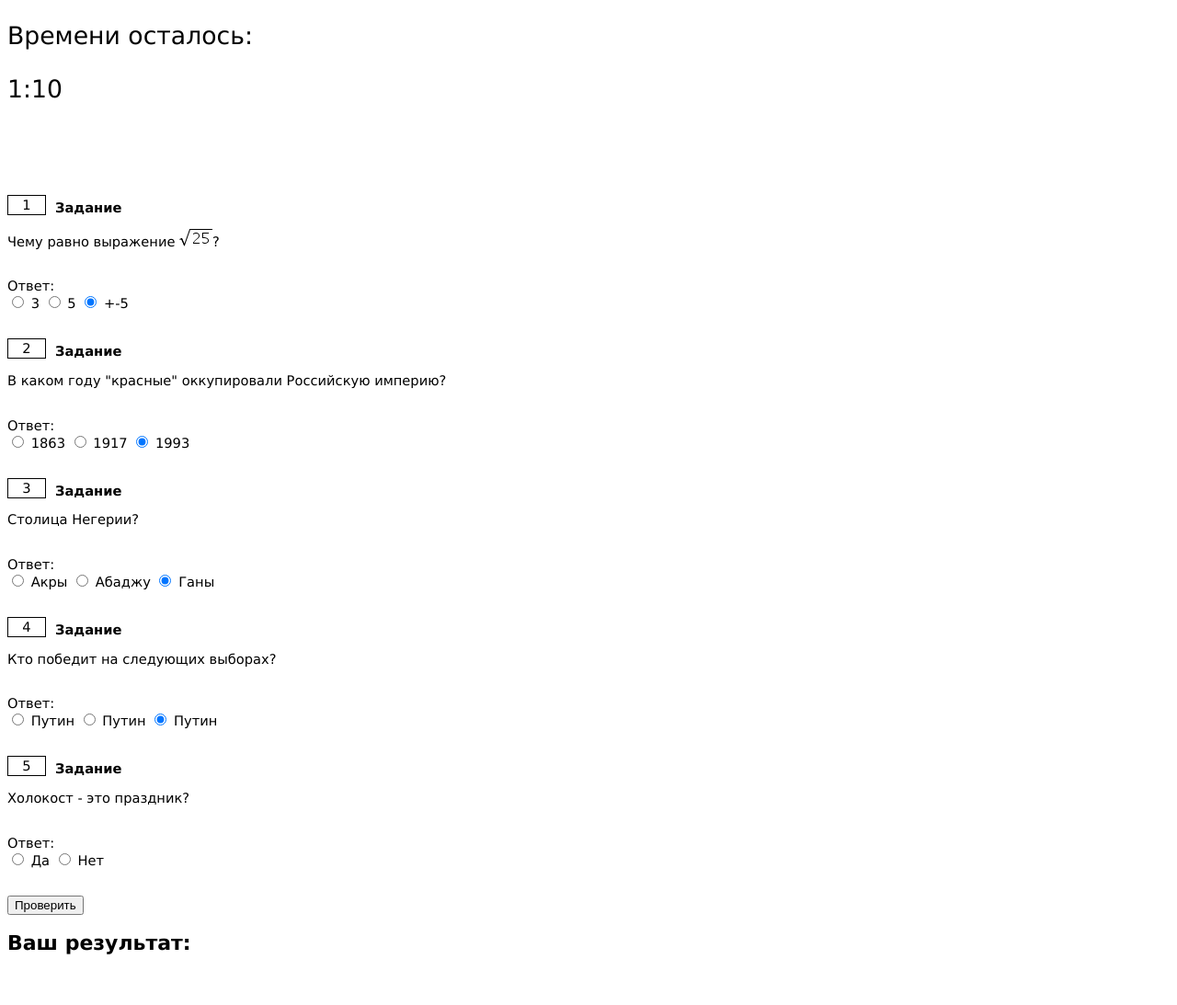
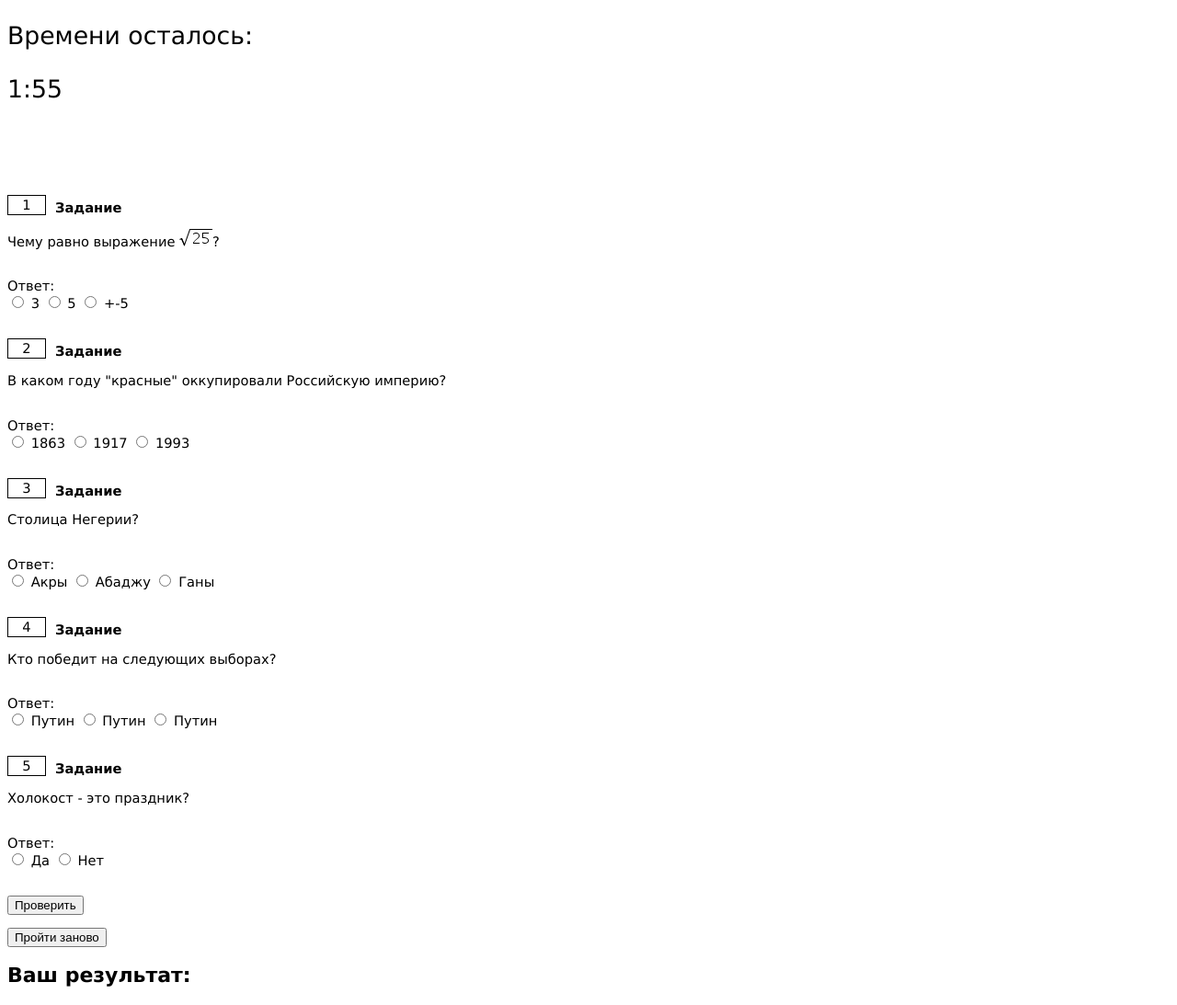
Before and after one commit to UntermenschX666/computer-network13-1, a plain HTML site: page test.html in a window 1280 px wide. Shown: the part 104-1197 px from the top of the page at 92% size. Before the commit the page ends 1162 px from the top, so only its background shows below. Drawn offline with Linux system fonts and the light colour scheme.

Commit message:
Lab was done

```diff
--- a/checkTest.js
+++ b/checkTest.js
@@ -23,7 +23,31 @@ function checkTest() {
     if(answer5[0].checked)
         sum++;
 
-    result.textContent = (sum/5)*100  + "%";
+    result.textContent = (sum/5)*100  + "%" + " ответов верные";
     stop.textContent = "1";
     check.disabled = true;
 }
+
+function remake(){
+        var answer1 = document.getElementsByName("answer1");
+        var answer2 = document.getElementsByName("answer2");
+        var answer3 = document.getElementsByName("answer3");
+        var answer4 = document.getElementsByName("answer4");
+        var answer5 = document.getElementsByName("answer5");
+        answer1[0].checked = false;
+        answer1[1].checked = false;
+        answer1[2].checked = false;
+        answer2[0].checked = false;
+        answer2[1].checked = false;
+        answer2[2].checked = false;
+        answer3[0].checked = false;
+        answer3[1].checked = false;
+        answer3[2].checked = false;
+        answer4[0].checked = false;
+        answer4[1].checked = false;
+        answer4[2].checked = false;
+        answer5[0].checked = false;
+        answer5[1].checked = false;
+        refreshTimer();
+
+}
--- a/test.html
+++ b/test.html
@@ -5,7 +5,7 @@
     <link rel="stylesheet" href="style.css">
     <title> Компьютерные сети </title>
 </head>
-<body>
+<body onload="startTimer(2, 0)">
     <h1> Лабараторная работа № 13.1 </h1>
     <hr>
     <h1> Тест </h1>
@@ -39,7 +39,7 @@
              <div class="answers1">
                 <input name="answer1" type="radio" value="1"> <span> 3</span>
                 <input name="answer1" type="radio" value="2"> <span> 5</span>
-                <input name="answer1" type="radio" value="3" checked> <span>+-5</span>
+                <input name="answer1" type="radio" value="3"> <span>+-5</span>
             </div>
             <span></span>
         </div>        <div class="num_question"> 2 </div>
@@ -65,7 +65,7 @@
              <div class="answers2">
                 <input name="answer2" type="radio" value="1"> <span> 1863 </span>
                 <input name="answer2" type="radio" value="2"> <span> 1917 </span>
-                <input name="answer2" type="radio" value="3" checked> <span>1993 </span>
+                <input name="answer2" type="radio" value="3"> <span>1993 </span>
             </div>
             <span></span>
         </div>
@@ -92,7 +92,7 @@
              <div class="answers3">
                 <input name="answer3" type="radio" value="1"> <span> Акры </span>
                 <input name="answer3" type="radio" value="2"> <span> Абаджу </span>
-                <input name="answer3" type="radio" value="3" checked> <span> Ганы </span>
+                <input name="answer3" type="radio" value="3"> <span> Ганы </span>
             </div>
             <span></span>
         </div>
@@ -119,7 +119,7 @@
              <div class="answers4">
                 <input name="answer4" type="radio" value="1"> <span> Путин </span>
                 <input name="answer4" type="radio" value="2"> <span> Путин </span>
-                <input name="answer4" type="radio" value="3" checked> <span>Путин</span>
+                <input name="answer4" type="radio" value="3"> <span>Путин</span>
             </div>
             <span></span>
         </div>
@@ -149,7 +149,9 @@
             </div>
             <span></span>
         </div>
+
         <p style="text-align: left"><button type="button" id="check" onclick="checkTest()"> Проверить </button>
+        <p style="text-align: left"><button type="button" onclick="remake()"> Пройти заново </button>
     </div>
     <h2> Ваш результат: </h2>
     <p id="result" style="font-size: 15pt"><b></b></p>
--- a/timer.js
+++ b/timer.js
@@ -1,7 +1,7 @@
+var interval;
+
+function startTimer(minutes, seconds) {
     var timeObj = document.getElementById("time");
-var seconds = 0;
-var minutes = 2;
-
     function myTimer(){
         var stop = document.getElementById("stop");
         seconds--;
@@ -11,15 +11,24 @@ function myTimer(){
             minutes -= 1;
         }
 
-    var timeString = minutes + ":" + seconds
+        var timeString = minutes + ":" + seconds;
         timeObj.textContent = timeString;
         if(seconds === 0 && minutes === 0){
+            alert("Время вышло!");
+            document.location.href = "index.html";
             clearInterval(interval);
         }
 
-    if(stop.textContent == 1)
+        if(stop.textContent == 1){
             clearInterval(interval);
 
         }
 
-var interval = setInterval(myTimer, 100);
+    }
+    interval = setInterval(myTimer, 1000);
+}
+
+function refreshTimer() {
+    clearInterval(interval);
+    startTimer(2, 0)
+}
```
Also changed, not shown: index.html (+9 -2 lines). Lines whose indentation alone changed are shown as unchanged.
